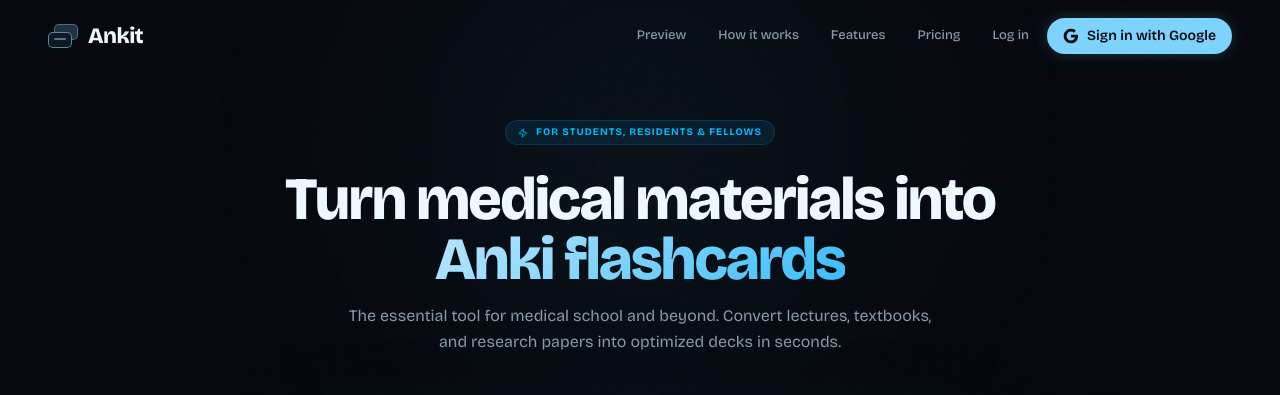
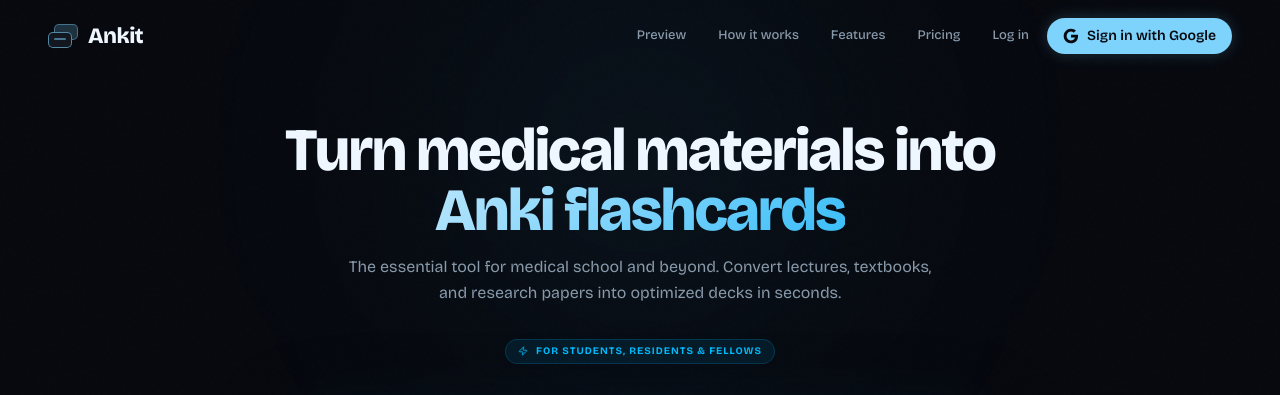
Before and after one commit to M7eem/Akni, a React (Vite) app: page / in a window 1280 px wide. Shown: the top 395 px of the page. Built offline with nearby package versions, Linux system fonts and the light colour scheme; no server answers.

Commit message:
feat: Improve homepage hero section layout
Adjusted the ordering and spacing of elements within the homepage hero section to enhance visual hierarchy and improve the user experience. This change brings the call-to-action elements higher and refines the overall aesthetic.

```diff
--- a/src/pages/HomePage.tsx
+++ b/src/pages/HomePage.tsx
@@ -409,18 +409,18 @@
           <>
             {step === 'upload' && (
               <>
+                <h1>Turn medical materials into<br/><span className="icy">Anki flashcards</span></h1>
+                <p className="hero-sub" style={{ marginBottom: '32px' }}>
+                  The essential tool for medical school and beyond. Convert lectures, textbooks, and research papers into optimized decks in seconds.
+                </p>
                 <motion.div
                   initial={{ opacity: 0, y: -10 }}
                   animate={{ opacity: 1, y: 0 }}
-                  className="inline-flex items-center gap-2 px-3 py-1 rounded-full bg-sky-500/10 border border-sky-500/20 text-sky-400 text-[10px] font-bold uppercase tracking-widest mb-6"
+                  className="inline-flex items-center gap-2 px-3 py-1 rounded-full bg-sky-500/10 border border-sky-500/20 text-sky-400 text-[10px] font-bold uppercase tracking-widest mb-8"
                 >
                   <Zap size={10} />
                   For Students, Residents & Fellows
                 </motion.div>
-                <h1>Turn medical materials into<br/><span className="icy">Anki flashcards</span></h1>
-                <p className="hero-sub" style={{ marginBottom: '48px' }}>
-                  The essential tool for medical school and beyond. Convert lectures, textbooks, and research papers into optimized decks in seconds.
-                </p>
               </>
             )}
 
```
